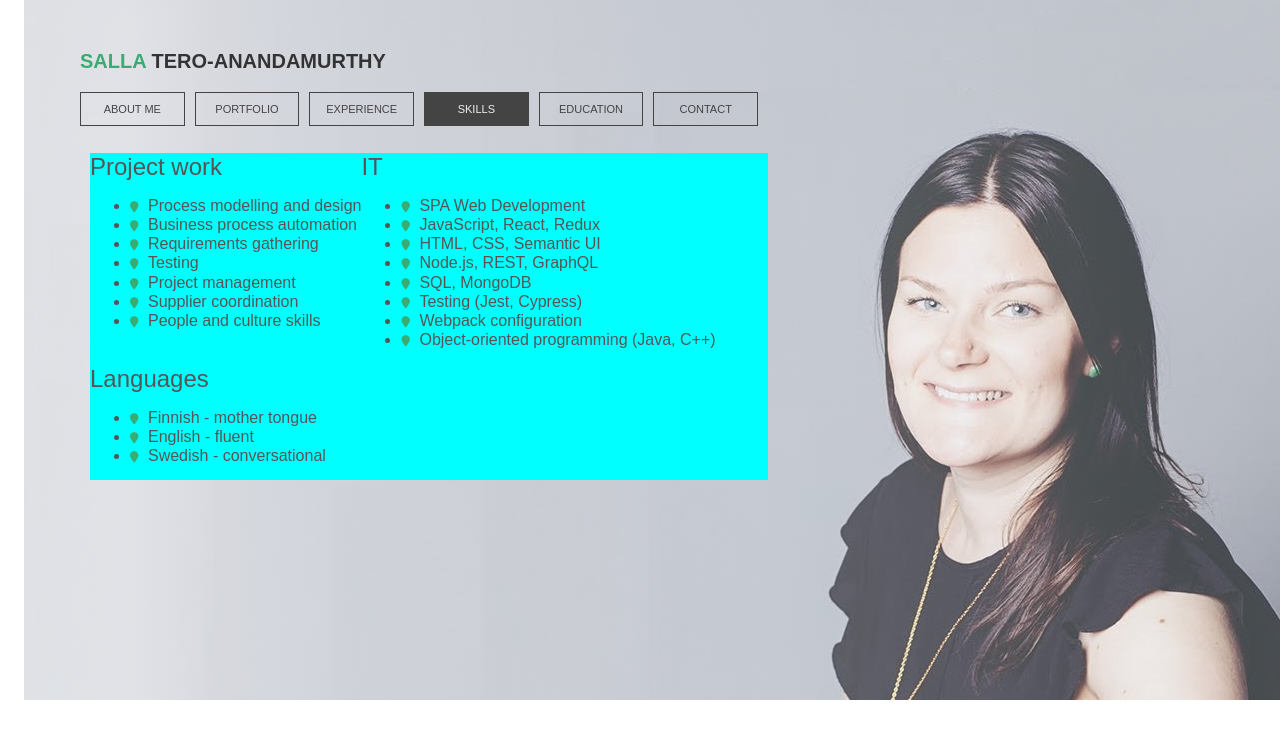
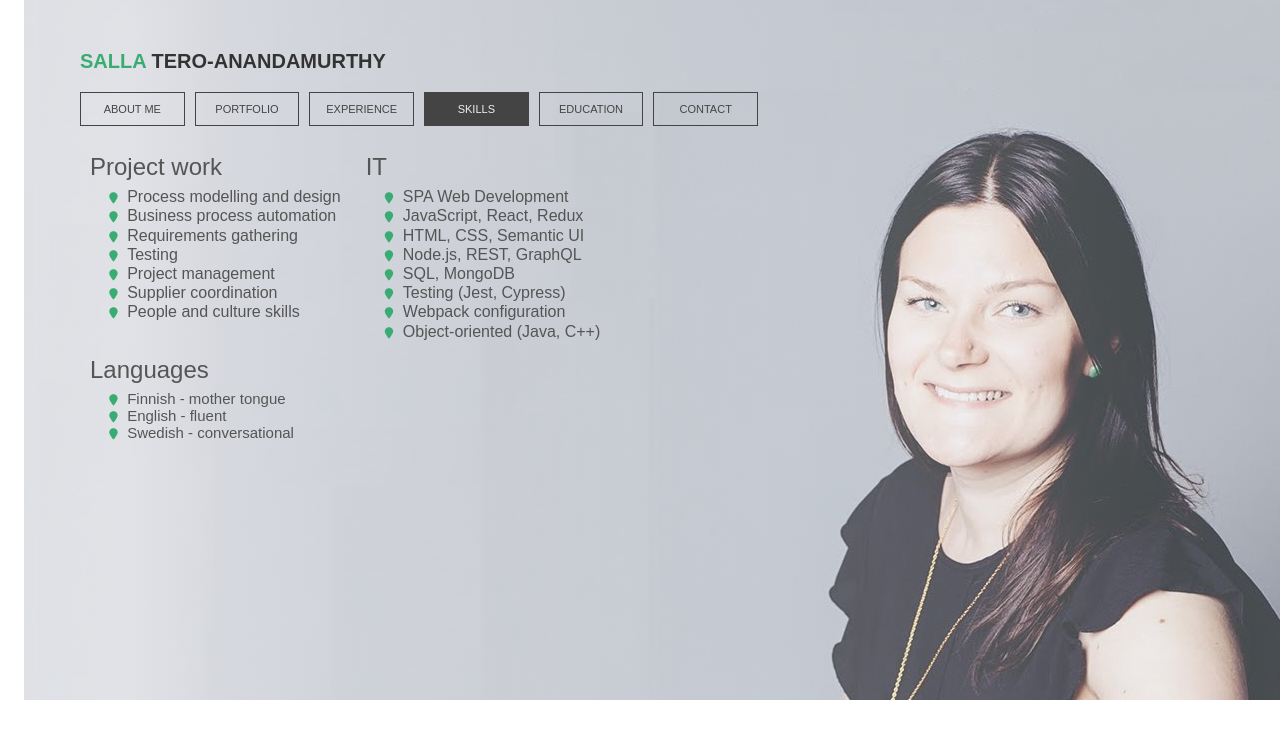
Before and after one commit to sallatero/sallatero.github.io, a React (Create React App) app: page / in a window 1280 px wide. Both pictures are taken after a click on the element "SKILLS". Shown: the top 738 px of the page. Built offline with nearby package versions, Linux system fonts and the light colour scheme.

Commit message:
Adjusted skills page so that Languages stays at the bottom

```diff
--- a/src/About.js
+++ b/src/About.js
@@ -9,7 +9,7 @@ const About = (props) => {
         <ul>
           <li className='slide-in-top line1'><span><i class="fas fa-map-marker"></i></span>a versatile experience in project work and customer service</li>
           <li className='slide-in-top line2'><span><i class="fas fa-map-marker"></i></span>a passion for self developement. I continuously strive to utilise my potential better. </li>
-          <li className='slide-in-top line3'><span><i class="fas fa-map-marker"></i></span>a dream is to make people happier by making their every day life easier.This I can do with
+          <li className='slide-in-top line3'><span><i class="fas fa-map-marker"></i></span>a dream to make people happier by making their every day life easier. This I can do with
             designing and implementing new digital services and applications.</li></ul>
       </div>
       <p className='fade-in p1'>I have a technical background and started my career in IT consultancy. I gained experience in
--- a/src/App.css
+++ b/src/App.css
@@ -215,13 +215,7 @@ span {
 	font-weight: 400;
   margin: 10px 0 20px 0;
 }
-/* Controls the main menu */
-/*
-.main-menu {
-  width: 50%;
-  padding: 20px 40px 20px 40px;
-  margin: auto;
-}*/
+
 /* Menu items on landing page */
 .landing-page-text .menu-items {
   width: 85%;
@@ -249,10 +243,6 @@ span {
 	margin-right: 30px;
   transition: all 0.5s;
   display: inline-block;
-  /*
-  flex-grow: 1;
-  flex-basis: 0;
-  */
   flex: 1;
 }
 
@@ -264,12 +254,7 @@ span {
   padding-left: 80px;
 }
 .heading-text-small {
-  /*padding-top: 50px;
-  padding-bottom: 200px;
-  padding-right: 60px;
-  padding-left: 80px;*/
   box-sizing: border-box;
-  /*width: 67%;*/
   float: left;
   position: relative;
 }
@@ -339,11 +324,10 @@ span {
 .lead-text {
 
 }
-.lead-text ul, .experience-text ul {
+ul {
   list-style: none;
-  margin-block-start: 0.2rem;
-  padding-inline-start: 1.5rem;
-  /*  list-style-type: symbols() */
+  margin-block-start: 0.4rem;
+  padding-inline-start: 1.2rem;
 }
 .lead-text li {
   font-size: 1.2rem;
@@ -440,7 +424,7 @@ span {
 .experience-subheading {
   font-size: 1rem;
 }
-.experience-text li {
+.experience-text li, .skills-text li {
   font-size: 1rem;
   line-height: 1.2rem;
 }
@@ -495,15 +479,16 @@ span {
 }
 
 /* SKILLS */
-#skills {
+.skills-container {
   display: flex;
+  flex-direction: row;
   flex-wrap: wrap;
-  background-color: aqua;
+/*  background-color: aqua;*/
 }
-/*.skills-text {
-  padding-top: 2%;
-  line-height: 1.5rem;
-}*/
+.skills-text {
+  display: inline-block;
+  padding-inline-end: 25px;
+}
 .skills-heading {
   font-size: 1.5rem;
 }
--- a/src/Skills.js
+++ b/src/Skills.js
@@ -4,6 +4,7 @@ const Skills = (props) => {
 
   return (
     <div id='skills'>
+      <div className='skills-container'>
         <div className='skills-text'>
           <div className='skills-heading tracking-in-expand'>Project work</div>
           <ul>
@@ -26,10 +27,11 @@ const Skills = (props) => {
             <li className='slide-in-top skil'><span><i class="fas fa-map-marker"></i></span>SQL, MongoDB</li>
             <li className='slide-in-top skil'><span><i class="fas fa-map-marker"></i></span>Testing (Jest, Cypress)</li>
             <li className='slide-in-top skil'><span><i class="fas fa-map-marker"></i></span>Webpack configuration</li>
-          <li className='slide-in-top skil'><span><i class="fas fa-map-marker"></i></span>Object-oriented programming (Java, C++)</li>
+            <li className='slide-in-top skil'><span><i class="fas fa-map-marker"></i></span>Object-oriented (Java, C++)</li>
           </ul>
         </div>
-      <div className='skills-text'>
+      </div>
+      <div className='languages-text'>
         <div className='skills-heading tracking-in-expand'>Languages</div>
         <ul>
           <li className='slide-in-top skil'><span><i class="fas fa-map-marker"></i></span>Finnish - mother tongue</li>
```
Lines whose indentation alone changed are shown as unchanged.
